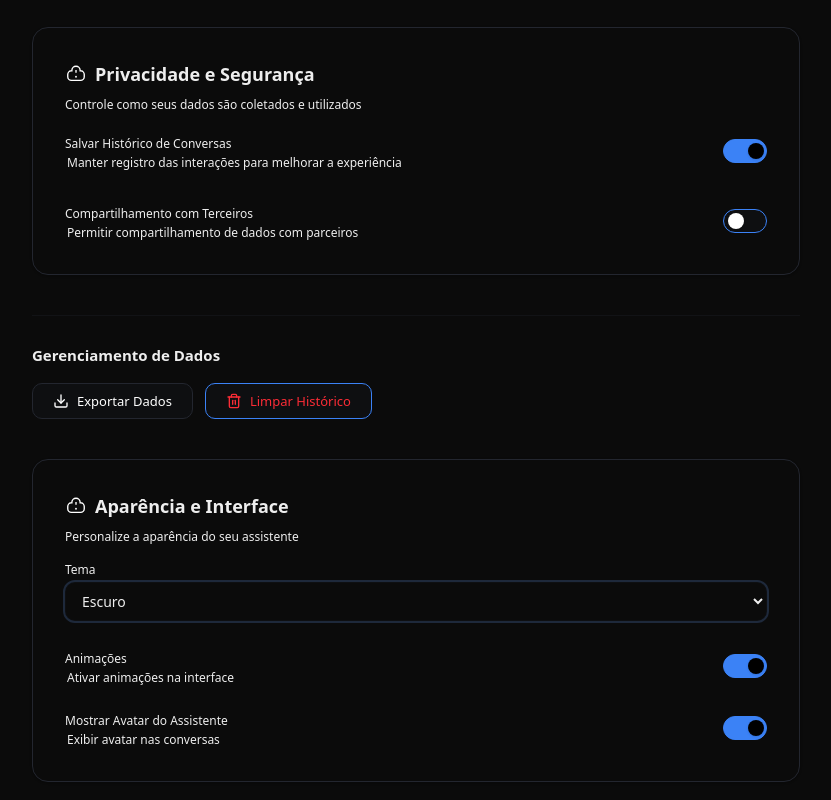
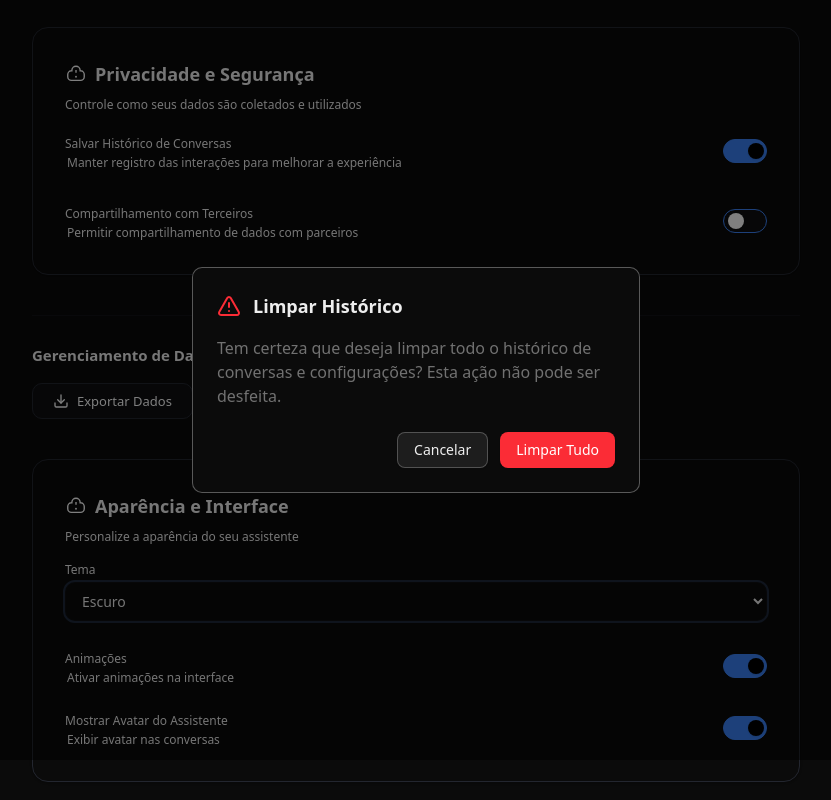
Before and after one commit to duduzinmuller/axel, a Next.js app: page /settings in a window 1280 px wide. Both pictures are taken after a click on the button "Limpar Histórico". Shown: the part 455-1255 px from the top of the page, without its empty margins (224-1055 px from the left). Built offline with nearby package versions, Linux system fonts and the light colour scheme; no server answers.

Commit message:
feat: add ConfirmDialog component and integrate it into PrivacySecurity

```diff
--- /dev/null
+++ b/app/settings/_components/ConfirmDialog.tsx
@@ -0,0 +1,85 @@
+"use client";
+
+import { AlertTriangle } from "lucide-react";
+import { Button } from "@/components/ui/button";
+
+interface ConfirmDialogProps {
+  isOpen: boolean;
+  onClose: () => void;
+  onConfirm: () => void;
+  title: string;
+  message: string;
+  confirmText?: string;
+  cancelText?: string;
+  variant?: "danger" | "warning" | "info";
+}
+
+export default function ConfirmDialog({
+  isOpen,
+  onClose,
+  onConfirm,
+  title,
+  message,
+  confirmText = "Confirmar",
+  cancelText = "Cancelar",
+  variant = "danger",
+}: ConfirmDialogProps) {
+  if (!isOpen) return null;
+
+  const handleConfirm = () => {
+    onConfirm();
+    onClose();
+  };
+
+  const getVariantStyles = () => {
+    switch (variant) {
+      case "danger":
+        return {
+          icon: "text-red-500",
+          button: "bg-red-500 hover:bg-red-600 text-white",
+        };
+      case "warning":
+        return {
+          icon: "text-yellow-500",
+          button: "bg-yellow-500 hover:bg-yellow-600 text-white",
+        };
+      case "info":
+        return {
+          icon: "text-blue-500",
+          button: "bg-blue-500 hover:bg-blue-600 text-white",
+        };
+      default:
+        return {
+          icon: "text-red-500",
+          button: "bg-red-500 hover:bg-red-600 text-white",
+        };
+    }
+  };
+
+  const styles = getVariantStyles();
+
+  return (
+    <div className="fixed inset-0 z-50 flex items-center justify-center bg-black/50">
+      <div className="bg-background border-border mx-4 w-full max-w-md rounded-lg border p-6">
+        <div className="mb-4 flex items-center gap-3">
+          <AlertTriangle className={`h-6 w-6 ${styles.icon}`} />
+          <h3 className="text-foreground text-lg font-semibold">{title}</h3>
+        </div>
+
+        <p className="text-muted-foreground mb-6">{message}</p>
+
+        <div className="flex justify-end gap-3">
+          <Button variant="outline" onClick={onClose} className="px-4 py-2">
+            {cancelText}
+          </Button>
+          <Button
+            onClick={handleConfirm}
+            className={`px-4 py-2 ${styles.button}`}
+          >
+            {confirmText}
+          </Button>
+        </div>
+      </div>
+    </div>
+  );
+}
--- a/app/settings/_components/PrivacySecurity.tsx
+++ b/app/settings/_components/PrivacySecurity.tsx
@@ -1,14 +1,93 @@
 "use client";
 import React, { useState } from "react";
 import { Download, Trash2 } from "lucide-react";
+import { useAppSelector, useAppDispatch } from "@/app/store";
+import { clearChats } from "@/app/store/slice/chat";
+import { clearUsage } from "@/app/store/slice/usage";
+import { resetAppearanceSettings } from "@/app/store/slice/appearance/appearanceSlice";
+import { resetVoiceSettings } from "@/app/store/slice/voice/voiceSlice";
+import { resetPersonality } from "@/app/store/slice/personality/personalitySlice";
 import ToggleSwitch from "./ToggleSwitch";
 import ActionButton from "./ActionButton";
 import SecurityIcon from "./SecurityIcon";
 import SettingsSection from "./SettingsSection";
+import ConfirmDialog from "./ConfirmDialog";
+import { toast } from "sonner";
 
 export default function PrivacySecurity() {
   const [history, setHistory] = useState(true);
   const [thirdParty, setThirdParty] = useState(false);
+  const [showConfirmDialog, setShowConfirmDialog] = useState(false);
+  const dispatch = useAppDispatch();
+  const { user } = useAppSelector((state) => state.auth);
+  const { chats } = useAppSelector((state) => state.chat);
+  const { usage } = useAppSelector((state) => state.usage);
+
+  const exportData = () => {
+    try {
+      const exportData = {
+        user: user,
+        chats: chats,
+        usage: usage,
+        timestamp: new Date().toISOString(),
+        version: "1.0",
+      };
+
+      const dataStr = JSON.stringify(exportData, null, 2);
+      const dataBlob = new Blob([dataStr], { type: "application/json" });
+
+      const url = URL.createObjectURL(dataBlob);
+      const link = document.createElement("a");
+      link.href = url;
+      link.download = `axel-data-${new Date().toISOString().split("T")[0]}.json`;
+
+      document.body.appendChild(link);
+      link.click();
+      document.body.removeChild(link);
+      URL.revokeObjectURL(url);
+
+      toast.success("Dados exportados com sucesso!");
+    } catch (error) {
+      console.error("Erro ao exportar dados:", error);
+      toast.error("Erro ao exportar dados");
+    }
+  };
+
+  const clearHistory = () => {
+    setShowConfirmDialog(true);
+  };
+
+  const handleConfirmClearHistory = () => {
+    try {
+      dispatch(clearChats());
+
+      dispatch(clearUsage());
+
+      dispatch(resetAppearanceSettings());
+      dispatch(resetVoiceSettings());
+      dispatch(resetPersonality());
+
+      localStorage.removeItem("ai_usage");
+      localStorage.removeItem("typedAssistantIds");
+
+      const keysToRemove = [];
+      for (let i = 0; i < localStorage.length; i++) {
+        const key = localStorage.key(i);
+        if (
+          key &&
+          (key.startsWith("typedAssistantIds:") || key.startsWith("chat-"))
+        ) {
+          keysToRemove.push(key);
+        }
+      }
+      keysToRemove.forEach((key) => localStorage.removeItem(key));
+
+      toast.success("Histórico limpo com sucesso!");
+    } catch (error) {
+      console.error("Erro ao limpar histórico:", error);
+      toast.error("Erro ao limpar histórico");
+    }
+  };
 
   return (
     <>
@@ -41,19 +120,32 @@ export default function PrivacySecurity() {
           <ActionButton
             icon={Download}
             variant="secondary"
-            className="px-4 py-2 text-[13px]"
+            className="cursor-pointer px-4 py-2 text-[13px]"
+            onClick={exportData}
           >
             Exportar Dados
           </ActionButton>
           <ActionButton
             icon={Trash2}
             variant="danger"
-            className="px-4 py-2 text-[13px]"
+            className="cursor-pointer px-4 py-2 text-[13px]"
+            onClick={clearHistory}
           >
             Limpar Histórico
           </ActionButton>
         </div>
       </div>
+
+      <ConfirmDialog
+        isOpen={showConfirmDialog}
+        onClose={() => setShowConfirmDialog(false)}
+        onConfirm={handleConfirmClearHistory}
+        title="Limpar Histórico"
+        message="Tem certeza que deseja limpar todo o histórico de conversas e configurações? Esta ação não pode ser desfeita."
+        confirmText="Limpar Tudo"
+        cancelText="Cancelar"
+        variant="danger"
+      />
     </>
   );
 }
```
